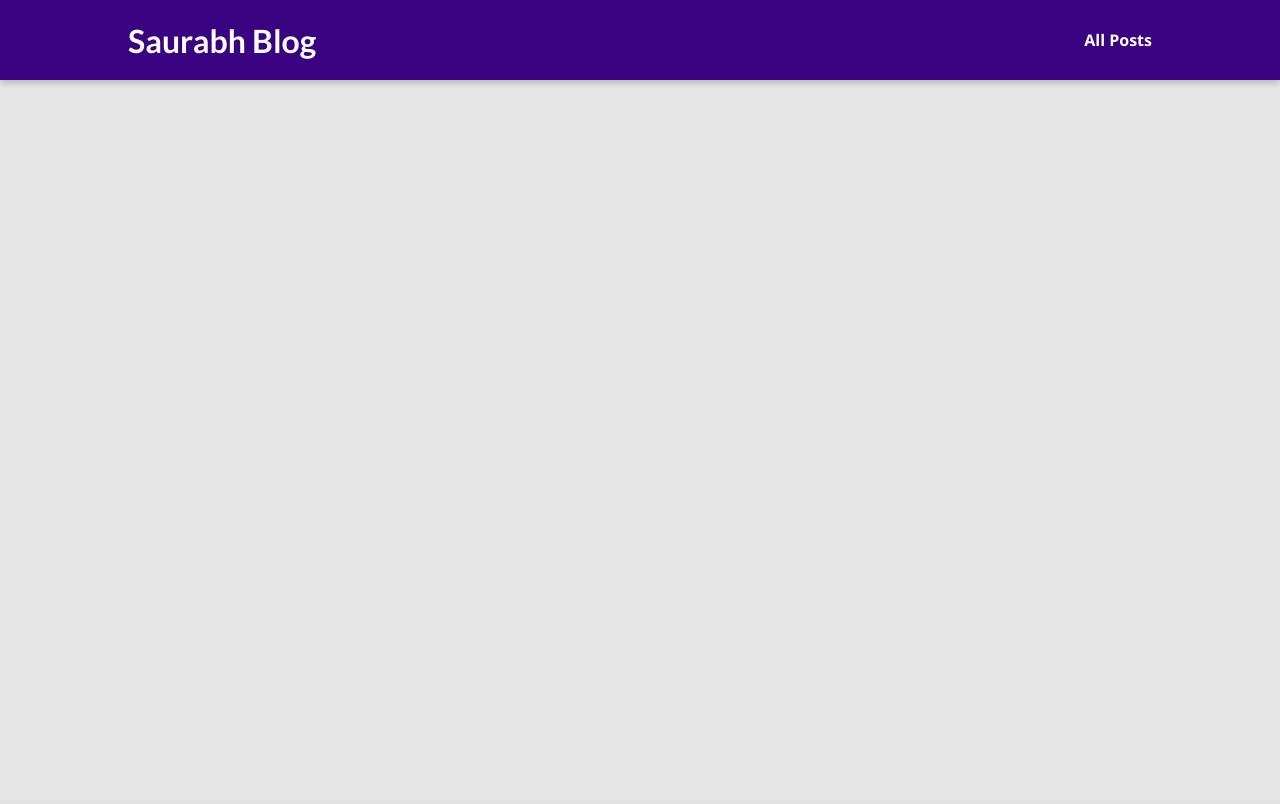
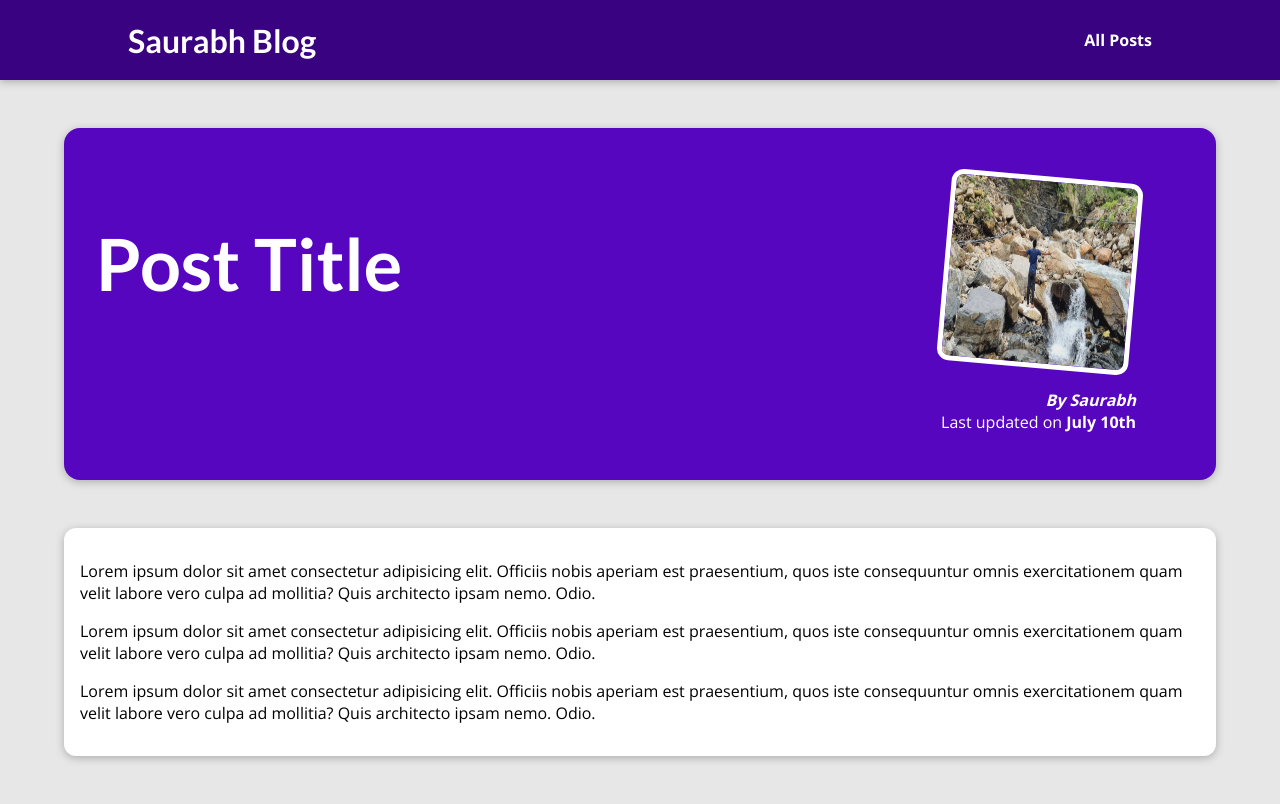
Before and after one commit to saurabh-pandey2730/my_site-, a Django app: template blog/templates/blog/post-detail.html in a window 1280 px wide. Before the commit the page ends 84 px from the top, so only its background shows below. Run offline with Django 5.2, Linux system fonts and the light colour scheme; the template is opened without the code that fills it, so the values that code supplies are empty.

Commit message:
revised the single page

```diff
--- /dev/null
+++ b/blog/static/blog/post-detail.css
@@ -0,0 +1,62 @@
+body {
+    background-color: #e7e7e7;
+  }
+
+  #main-navigation {
+    background-color: #390281;
+    box-shadow: 0 2px 8px rgba(0, 0, 0, 0.25);
+  }
+
+  #summary {
+    margin: 8rem auto 3rem auto;
+    padding: 2rem;
+    width: 90%;
+    max-width: 90rem;
+    border-radius: 16px;
+    background-color: #5706c0;
+    position: relative;
+    box-shadow: 0 2px 8px rgba(0, 0, 0, 0.25);
+    height: 22rem;
+  }
+
+  #summary h2 {
+    color: white;
+    font-size: 4.5rem;
+  }
+
+  #summary article {
+    position: absolute;
+    top: 2rem;
+    right: 3rem;
+    padding: 1rem 2rem;
+    border-radius: 12px;
+    text-align: right;
+    color: white;
+  }
+
+  #summary article img {
+    width: 12rem;
+    height: 12rem;
+    border-radius: 12px;
+    transform: rotateZ(5deg);
+    border: 5px solid white;
+    margin-bottom: 1rem;
+  }
+
+  #summary address {
+    font-weight: bold;
+  }
+
+  #summary time {
+    font-weight: bold;
+  }
+
+  main {
+    width: 90%;
+    max-width: 90rem;
+    margin: 3rem auto;
+    background-color: white;
+    padding: 1rem;
+    border-radius: 12px;
+    box-shadow: 0 2px 8px rgba(0, 0, 0, 0.25);
+  }
--- a/blog/templates/blog/post-detail.html
+++ b/blog/templates/blog/post-detail.html
@@ -6,10 +6,35 @@ The Post Title
 {% endblock %}
 
 {% block css_files %}
-  <link rel="stylesheet" href="{% static "blog/all-posts.css" %}" />
-  <link rel="stylesheet" href="{% static "blog/post.css" %}" />
+  <link rel="stylesheet" href="{% static "blog/post-detail.css" %}" />
+
 {% endblock %}
 
 {% block content %}
+<section id="summary">
+  <h2>Post Title</h2>
+  <article>
+    <img src="{% static "blog/images/mountain.jpg" %}" alt="Post Title" />
+    <address>By Saurabh</address>
+    <div>Last updated on <time>July 10th</time></div>
+  </article>
+</section>
 
+<main>
+  <p>
+    Lorem ipsum dolor sit amet consectetur adipisicing elit. Officiis nobis
+    aperiam est praesentium, quos iste consequuntur omnis exercitationem quam
+    velit labore vero culpa ad mollitia? Quis architecto ipsam nemo. Odio.
+  </p>
+  <p>
+    Lorem ipsum dolor sit amet consectetur adipisicing elit. Officiis nobis
+    aperiam est praesentium, quos iste consequuntur omnis exercitationem quam
+    velit labore vero culpa ad mollitia? Quis architecto ipsam nemo. Odio.
+  </p>
+  <p>
+    Lorem ipsum dolor sit amet consectetur adipisicing elit. Officiis nobis
+    aperiam est praesentium, quos iste consequuntur omnis exercitationem quam
+    velit labore vero culpa ad mollitia? Quis architecto ipsam nemo. Odio.
+  </p>
+</main>
 {% endblock %}
--- a/blog/views.py
+++ b/blog/views.py
@@ -11,5 +11,5 @@ def posts(request):
 
 
 
-def post_detail(request):
-    pass
+def post_detail(request , slug):
+    return render(request , "blog/post-detail.html")
```
